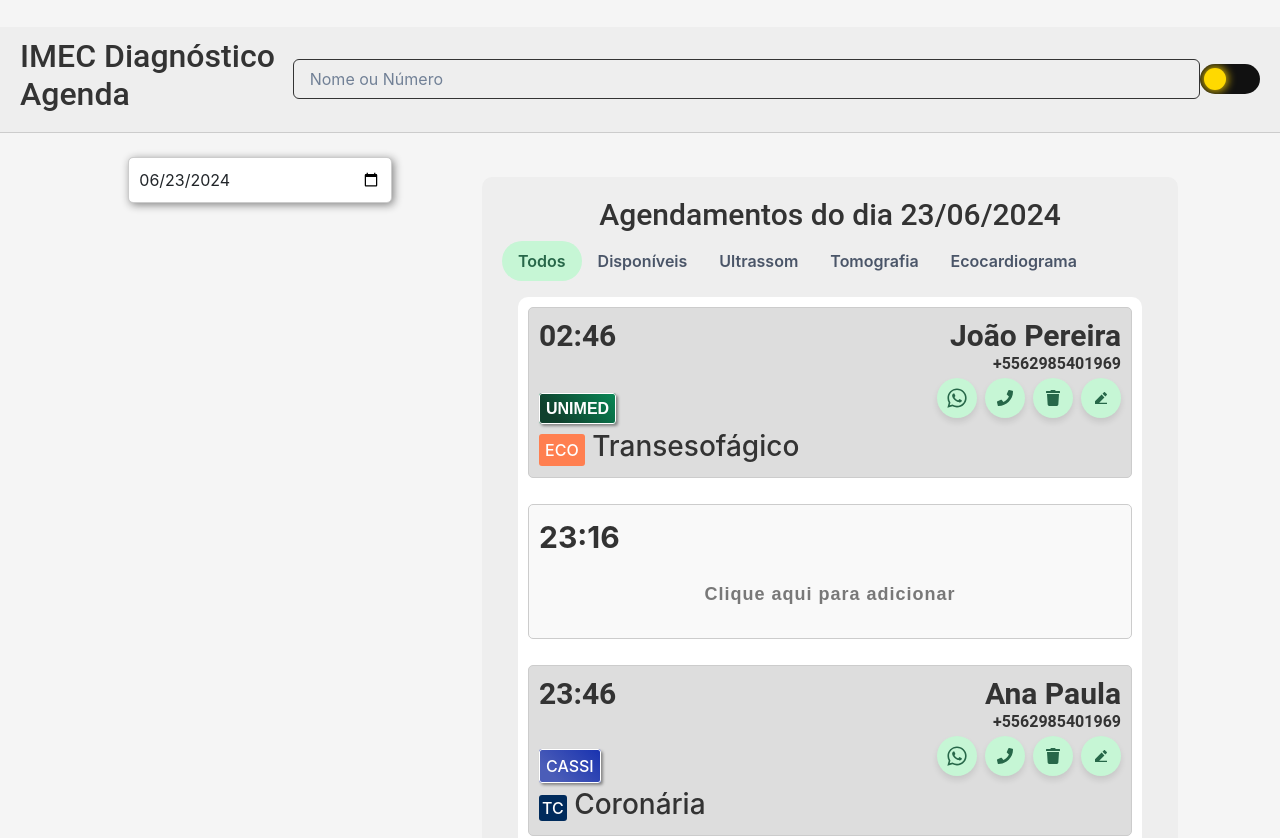
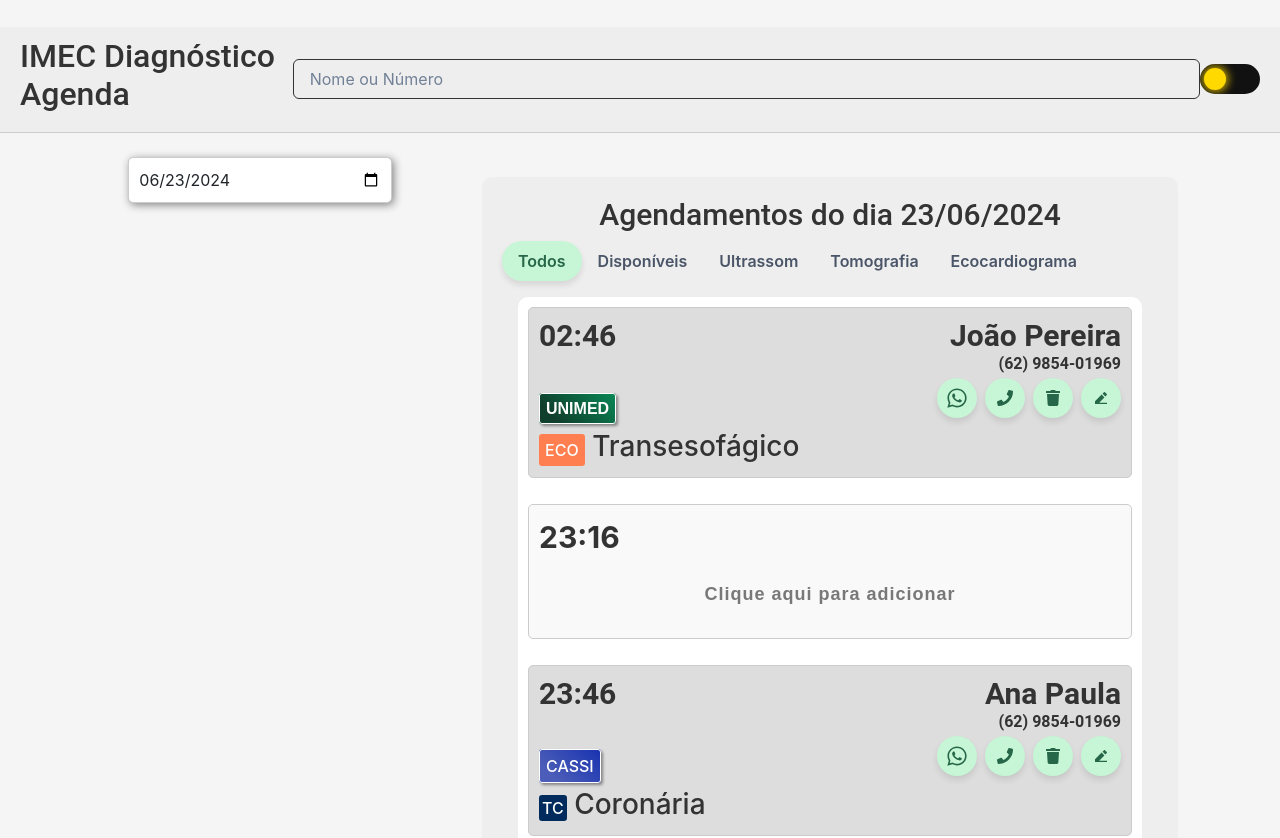
Before and after one commit to kralluz/SAM-Control-UI, a React (Create React App) app: page / in a window 1280 px wide. Shown: the top 838 px of the page. Built offline with nearby package versions, Linux system fonts and the light colour scheme; some icons are missing.

Commit message:
feat: formata os números corretamente

```diff
--- a/package.json
+++ b/package.json
@@ -3,6 +3,7 @@
   "version": "0.1.0",
   "private": true,
   "dependencies": {
+    "@chakra-ui/icons": "^2.1.1",
     "@chakra-ui/react": "^2.8.2",
     "@emotion/react": "^11.11.4",
     "@emotion/styled": "^11.11.5",
--- a/src/components/AppointmentList/AppointmentList.jsx
+++ b/src/components/AppointmentList/AppointmentList.jsx
@@ -16,10 +16,15 @@ const tabStyles = {
       boxShadow: "0 6px 8px rgba(0, 0, 0, 0.15)",
       transform: "translateY(-2px)"
     },
+    _selected: {
+      bg: "#C6F6D5",
+      color: "#276749",
+      boxShadow: "0 4px 6px rgba(0, 0, 0, 0.1)"
+    },
     _active: {
       bg: "#81D0B1",
       color: "#1A202C",
-      boxShadow: "0 2px 4px rgba(0, 0, 0, 0.2)",
+      boxShadow: "0 2px 4px rgba(0, 0, 0, 0.2 )",
       transform: "scale(0.95)"
     }
   }
--- a/src/components/OccupiedSlot/OccupiedSlot.jsx
+++ b/src/components/OccupiedSlot/OccupiedSlot.jsx
@@ -3,8 +3,10 @@ import AppointmentOptions from "../AppointmentOptions/AppointmentOptions";
 import getPlanoSaudeClass from "../../functions/getPlanoSaudeClass";
 import getExameClass from "../../functions/getExameClass";
 import "./OccupiedSlot.css";
+import { formatTelephone } from "../../functions/formatTelephone";
 
 const OccupiedSlot = ({ appointment, darkMode, handleDeleteAppointment }) => {
+  const formattedPhoneNumber = formatTelephone(appointment.telephone);
   const highlightX = (text) => {
     const parts = text.split(/(x)/i);
     return parts.map((part, index) =>
@@ -27,7 +29,7 @@ const OccupiedSlot = ({ appointment, darkMode, handleDeleteAppointment }) => {
         <h3>{format(parseISO(appointment.horario), "HH:mm")}</h3>
         <div>
           <h3>{appointment.patient_name || "Não informado"}</h3>
-          <h6>{appointment.telephone}</h6>
+          <h6>{formattedPhoneNumber}</h6>
         </div>
       </div>
       <div className="appointment-content">
--- /dev/null
+++ b/src/functions/formatTelephone.js
@@ -0,0 +1,6 @@
+    export const formatTelephone = (telephone) => {
+    const formattedTelephone = telephone.slice(3);
+    const ddd = formattedTelephone.slice(0, 2);
+    const rest = formattedTelephone.slice(2);
+    return `(${ddd}) ${rest.slice(0, 4)}-${rest.slice(4)}`;
+};
```
Also changed, not shown: 1 other file (tests, documents, lock files or other folders).
